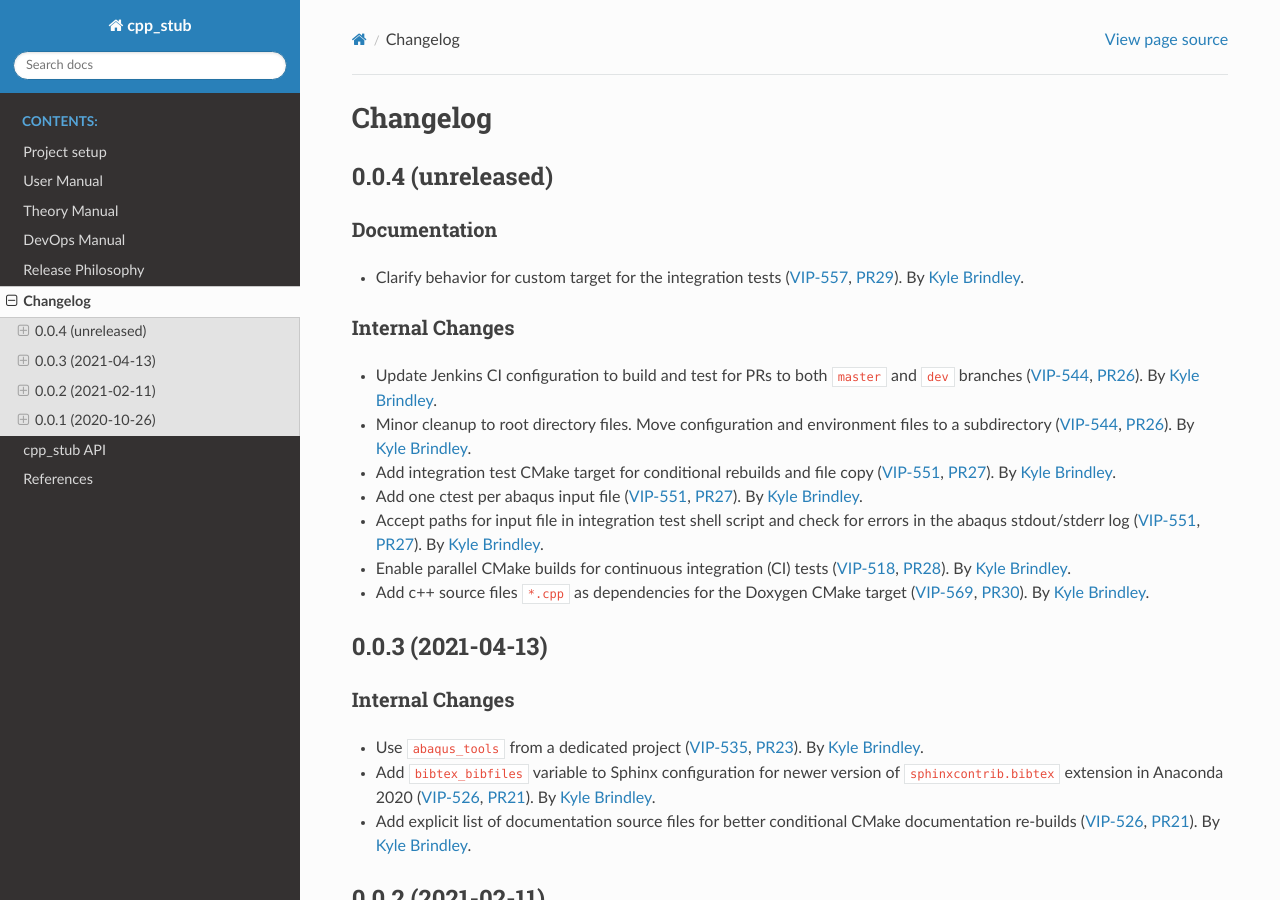
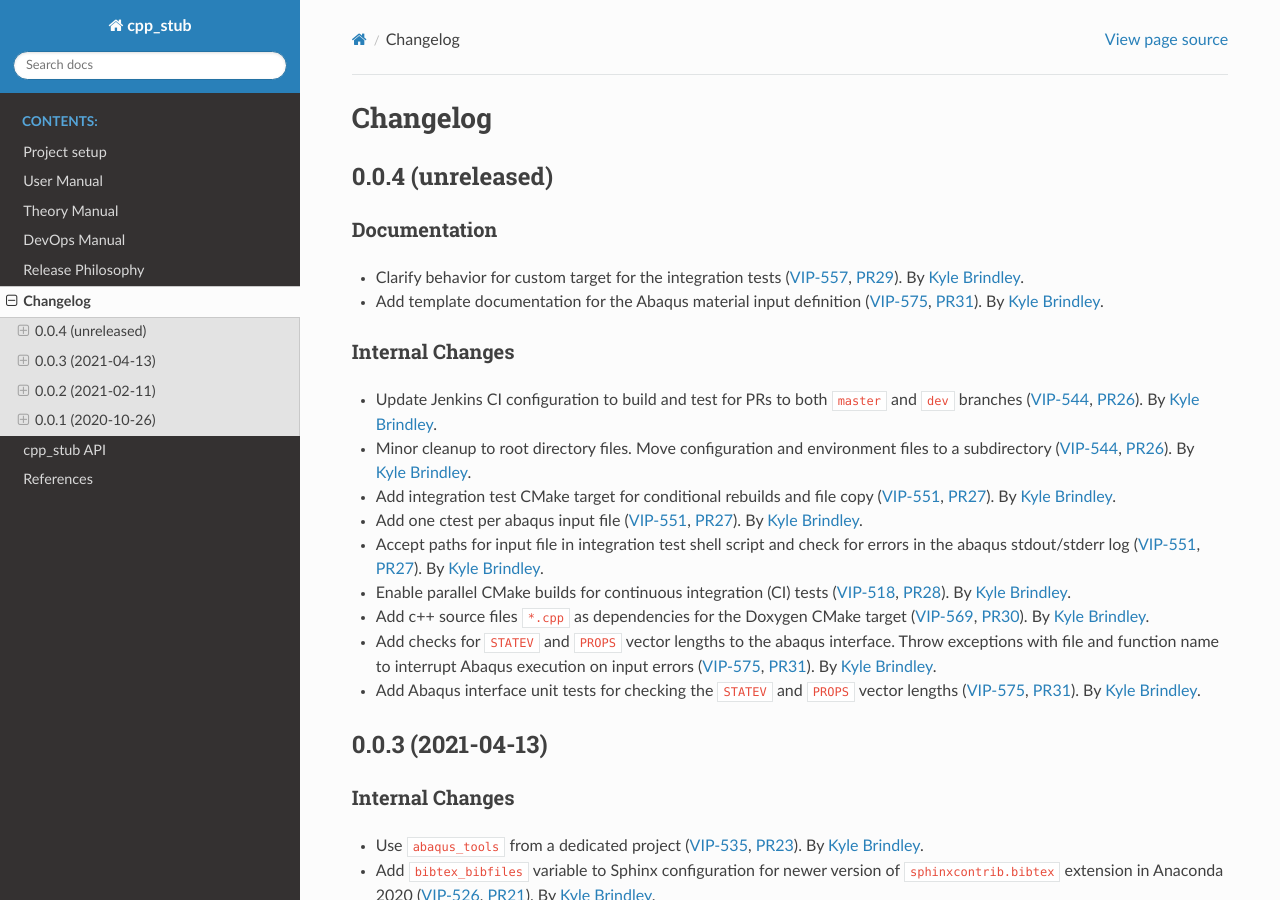
Before and after one commit to lanl/tardigrade-asp, a Sphinx documentation site: the page built from docs/changelog.rst, in a window 1280 px wide and 900 px high. Built offline with Sphinx 7.4.7 and the Read the Docs theme 2.0.0, drawn with Linux system fonts in a browser that asks for light colours.

Commit message:
DOC: update changelog

```diff
--- a/docs/changelog.rst
+++ b/docs/changelog.rst
@@ -9,6 +9,7 @@ Changelog
 Documentation
 ~~~~~~~~~~~~~
 - Clarify behavior for custom target for the integration tests (:jira:`557`, :pull:`29`). By `Kyle Brindley`_.
+- Add template documentation for the Abaqus material input definition (:jira:`575`, :pull:`31`). By `Kyle Brindley`_.
 
 Internal Changes
 ~~~~~~~~~~~~~~~~
@@ -24,6 +25,10 @@ Internal Changes
 - Enable parallel CMake builds for continuous integration (CI) tests (:jira:`518`, :pull:`28`). By `Kyle Brindley`_.
 - Add c++ source files ``*.cpp`` as dependencies for the Doxygen CMake target (:jira:`569`, :pull:`30`). By `Kyle
   Brindley`_.
+- Add checks for ``STATEV`` and ``PROPS`` vector lengths to the abaqus interface. Throw exceptions with file and
+  function name to interrupt Abaqus execution on input errors (:jira:`575`, :pull:`31`). By `Kyle Brindley`_.
+- Add Abaqus interface unit tests for checking the ``STATEV`` and ``PROPS`` vector lengths (:jira:`575`, :pull:`31`). By
+  `Kyle Brindley`_.
 
 0.0.3 (2021-04-13)
 ------------------
```
